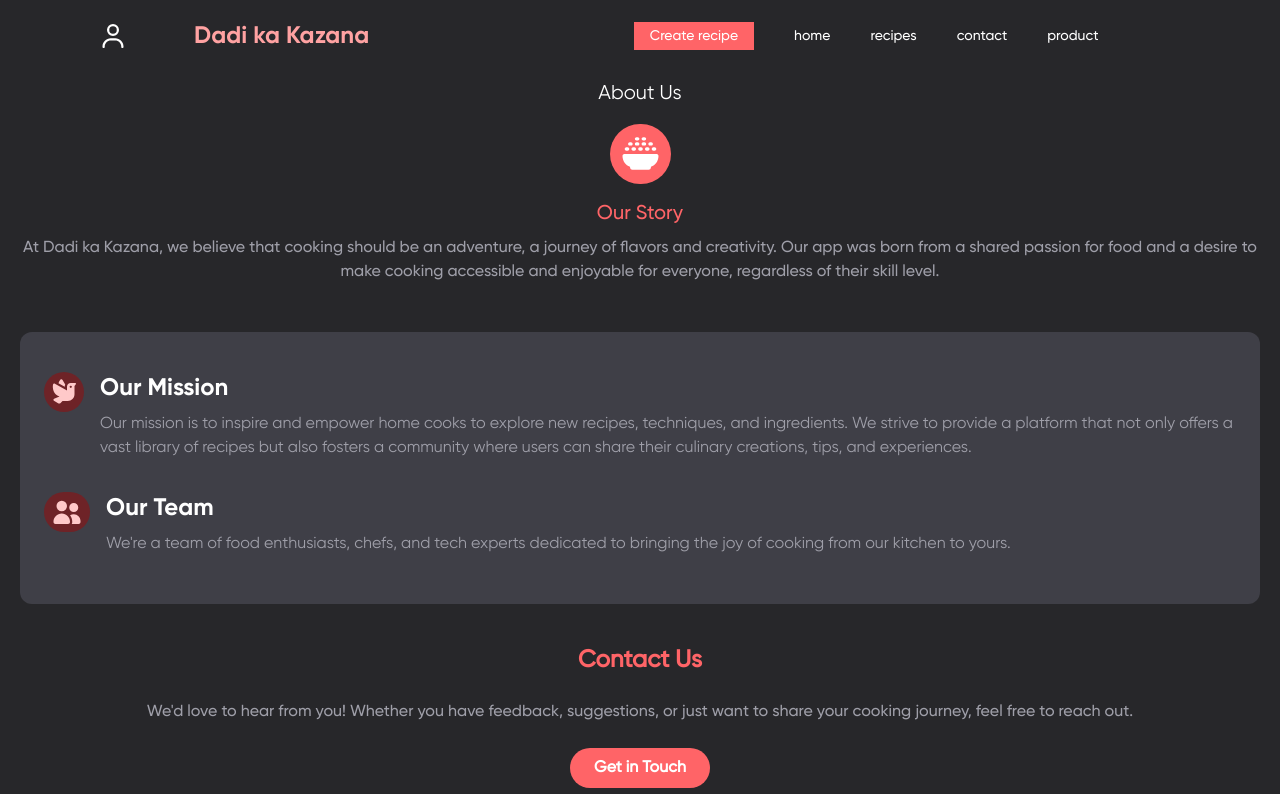
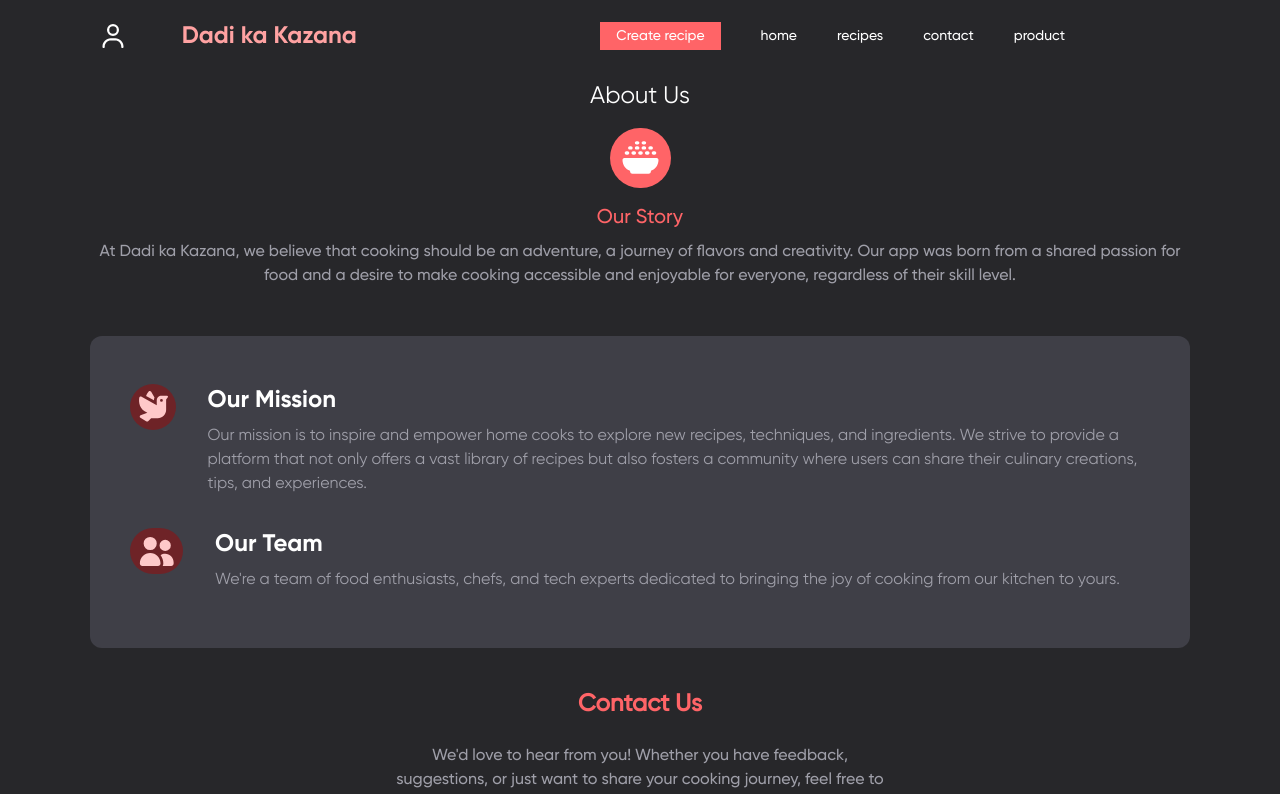
Before and after one commit to itsmepraksh/Dadi-ka-Khazana, a React (Vite) app: page /about in a window 1280 px wide. Shown: the top 794 px of the page. Built offline with nearby package versions, Linux system fonts and the light colour scheme.

Commit message:
Feat: Enhance responsive design across components; update AddRecipe, Nav, Home, Profile, About, Privacy, FeatureRecipeCard, and PopularRecipeCard for improved layout and usability

```diff
--- a/src/components/FeatureRecipeCard.jsx
+++ b/src/components/FeatureRecipeCard.jsx
@@ -2,8 +2,8 @@ import React from "react";
 
 const FeatureRecipeCard = ({ imgSrc, recipeName, recipeFrom }) => {
   return (
-    <div id="feature-card" className="shrink-[0]">
-      <img className="w-40 rounded-lg" src={imgSrc} alt="recipe-image" />
+    <div id="feature-card" className="shrink-[0] lg:w-50 xl:w-60">
+      <img className="w-40 lg:w-full rounded-lg" src={imgSrc} alt="recipe-image" />
       <h1 className="py-1 text-lg">{recipeName}</h1>
       <p className="text-sm text-red-300">{recipeFrom}</p>
     </div>
--- a/src/components/Nav.jsx
+++ b/src/components/Nav.jsx
@@ -1,24 +1,45 @@
-import { useContext, useState } from "react";
+import { useContext, useEffect, useState } from "react";
 import { NavLink, useNavigate } from "react-router-dom";
 import { FontAwesomeIcon } from "@fortawesome/react-fontawesome";
 import { faUser } from "@fortawesome/free-regular-svg-icons";
 import { RecipeContext } from "../context/DataContext";
 import AddRecipe from "./AddRecipe";
+import { width } from "@fortawesome/free-brands-svg-icons/fa11ty";
 
 
 const Nav = () => {
   const [toggle, setToggle] = useState(false);
-  const {recipe, setRecipe , setShowBtn , showBtn} = useContext(RecipeContext)
+  const { recipe, setRecipe, setShowBtn, showBtn } = useContext(RecipeContext)
 
   const navigate = useNavigate()
+
+  useEffect(() => {
+
+    const handleResize = () => {
+      if (window.innerWidth >= 768) setToggle(false)
+
+    }
+
+    handleResize()
+    window.addEventListener('resize',handleResize);
+
+    return ()=>{
+      window.removeEventListener('resize',handleResize)
+    }
+
+  }, [])
+
+
   return (
-    <div className="w-full z-[999]  bg-zinc-800 fixed md:flex md:justify-between md:px-10  md:pl-[7%]">
-      <div id="nav-data" className="p-5 md:px-2 flex flex-row-reverse md:flex-row md:w-[35%] xl:w-[25%] items-center gap-2 justify-between ">
-        <FontAwesomeIcon onClick={()=>navigate('/profile')} className="text-2xl" icon={faUser} />
-        <h1 onClick={()=>navigate('/')} className="text-red-300 font-['GilroyBold'] text-2xl  ">
+    <div className="w-full z-[999]  bg-zinc-800 fixed  ">
+      <div className=" md:flex md:justify-between md:px-[7%] z-[999]">
+
+        <div id="nav-data" className="p-5 md:px-2   flex flex-row-reverse md:flex-row md:w-[35%] xl:w-[25%] items-center gap-2 justify-between ">
+          <FontAwesomeIcon onClick={() => navigate('/profile')} className="text-2xl" icon={faUser} />
+          <h1 onClick={() => navigate('/')} className="text-red-300 font-['GilroyBold'] text-2xl  ">
             Dadi ka Kazana
           </h1>
-        <h2 onClick={() =>setToggle(!toggle)} className="text-2xl md:hidden">
+          <h2 onClick={() => setToggle(!toggle)} className="text-2xl md:hidden">
             &#9776;
           </h2>
         </div>
@@ -33,7 +54,7 @@ const Nav = () => {
           <NavLink
             className={(e) =>
               e.isActive
-              ? "px-4 py-1 bg-red-400 active:scale-[0.9]"
+                ? "px-4 py-1 bg-red-500/90 md:bg-red-400 active:scale-[0.9]"
                 : "bg-red-300 px-4 py-1"
             }
             onClick={() => {
@@ -73,9 +94,10 @@ const Nav = () => {
             product
           </NavLink>
         </div>
+      </div>
 
       {
-            showBtn ? <AddRecipe setShowBtn={setShowBtn}/> : ""
+        showBtn ? <AddRecipe setShowBtn={setShowBtn} /> : ""
       }
 
     </div>
--- a/src/components/PopularRecipeCard.jsx
+++ b/src/components/PopularRecipeCard.jsx
@@ -3,7 +3,7 @@ import React from 'react'
 const PopularRecipeCard = ({imgSrc , recipeName , recipeDesc}) => {
   return (
     <div id="popular-card" className="shrink-[0]">
-      <img className="w-72 max-h-40 object-cover rounded-lg" src={imgSrc} alt="popular-recipe-image" />
+      <img className="w-72 max-h-40 xl:w-96 xl:max-h-56 object-cover rounded-lg" src={imgSrc} alt="popular-recipe-image" />
       <h1 className="py-1 text-lg">{recipeName}</h1>
       <p className="text-sm text-zinc-400">{recipeDesc}</p>
     </div>
--- a/src/pages/About.jsx
+++ b/src/pages/About.jsx
@@ -7,34 +7,34 @@ const About = () => {
 
   const navigate = useNavigate()
   return (
-    <div className="py-20 px-5">
+    <div className="py-20 px-5 md:px-[7%]">
 
-      <h1 className=" text-center text-xl font-['GilroyRegular'] ">About Us</h1>
+      <h1 className=" text-center text-xl md:text-2xl font-['GilroyRegular'] ">About Us</h1>
       <div id="about-part" className="flex flex-col items-center justify-center pb-10">
         <FontAwesomeIcon className="bg-red-400 p-2 py-3 text-4xl rounded-full my-4" icon={faBowlRice} />
         <h2 className="text-xl font-[GilroyMedium] text-red-400 ">Our Story</h2>
         <p className="text-center py-2 text-zinc-400">At Dadi ka Kazana, we believe that cooking should be an adventure, a journey of flavors and creativity. Our app was born from a shared passion for food and a desire to make cooking accessible and enjoyable for everyone, regardless of their skill level.</p>
       </div>
 
-      <div id="about-desc" className="bg-zinc-700 rounded-xl px-6 py-10  flex flex-col gap-6">
-        <div id="mission" className="flex gap-4 items-start">
-          <FontAwesomeIcon className="bg-red-900/70 text-red-200 p-2 text-2xl rounded-full" icon={faDove} />
+      <div id="about-desc" className="bg-zinc-700 rounded-xl px-6 md:px-10 py-10 md:py-12  flex flex-col gap-6">
+        <div id="mission" className="flex gap-4 md:gap-8 items-start">
+          <FontAwesomeIcon className="bg-red-900/70 text-red-200 p-2 text-2xl md:text-3xl rounded-full" icon={faDove} />
           <div id="mission-desc">
             <h1 className="text-2xl  font-['GilroyBold']">Our Mission</h1>
             <p className="text-zinc-400 font-['GilroyRegular'] py-2">Our mission is to inspire and empower home cooks to explore new recipes, techniques, and ingredients.
               We strive to provide a platform that not only offers a vast library of recipes but also fosters a community where users can share their culinary creations, tips, and experiences.</p>
           </div>
         </div>
-        <div id="team" className="flex gap-4 items-start">
-          <FontAwesomeIcon className="bg-red-900/70 text-red-200 p-2 text-2xl rounded-full" icon={faUserGroup} />
-          <div id="team-desc">
+        <div id="team" className="flex gap-4 md:gap-8 items-start">
+          <FontAwesomeIcon className="bg-red-900/70 text-red-200 p-2 text-2xl md:text-3xl rounded-full" icon={faUserGroup} />
+          <div id="team-desc" className="">
             <h1 className="text-2xl  font-['GilroyBold']">Our Team</h1>
-            <p className="text-zinc-400 font-['GilroyRegular'] py-2">We're a team of food enthusiasts, chefs, and tech experts dedicated to bringing the joy of cooking from our kitchen to yours.</p>
+            <p className="text-zinc-400 font-['GilroyRegular'] py-2 ">We're a team of food enthusiasts, chefs, and tech experts dedicated to bringing the joy of cooking from our kitchen to yours.</p>
           </div>
         </div>
       </div>
 
-      <div id="about-contact" className="py-10 flex flex-col items-center text-center">
+      <div id="about-contact" className="py-10 flex flex-col items-center md:place-self-center text-center md:w-1/2">
         <h2 className="text-2xl font-[GilroyMedium] text-red-400 font-bold ">Contact Us</h2>
         <p className="text-zinc-400 p-6">We'd love to hear from you! Whether you have feedback, suggestions, or just want to share your cooking journey, feel free to reach out.</p>
         <button onClick={()=>navigate('/contact')} className="bg-red-400 font-['GilroyMedium'] font-bold px-6 py-2 rounded-4xl ">Get in Touch</button>
--- a/src/pages/Home.jsx
+++ b/src/pages/Home.jsx
@@ -63,7 +63,7 @@ const Home = () => {
 
       <section id="feature">
         <h1 className="text-2xl font-['GilroyBold'] pb-4">Featured Recipes</h1>
-        <div id="feature-recipes-box" className="flex flex-wrap gap-4">
+        <div id="feature-recipes-box" className="flex flex-wrap gap-4 lg:gap-6 xl:gap-10">
           <FeatureRecipeCard
             imgSrc={
               "https://images.unsplash.com/photo-1631452180519-c014fe946bc7?q=80&w=387&auto=format&fit=crop&ixlib=rb-4.1.0&ixid=M3wxMjA3fDB8MHxwaG90by1wYWdlfHx8fGVufDB8fHx8fA%3D%3D"
@@ -97,7 +97,7 @@ const Home = () => {
 
       <section id="popular" className="py-10">
         <h1 className="text-2xl font-['GilroyBold'] pb-4">Popular Recipes</h1>
-        <div id="popular-recipe-box" className="flex overflow-x-scroll gap-4">
+        <div id="popular-recipe-box" className="flex overflow-x-scroll gap-4 xl:gap-10">
           <PopularRecipeCard
             imgSrc={
               "https://images.unsplash.com/photo-1631452180519-c014fe946bc7?q=80&w=387&auto=format&fit=crop&ixlib=rb-4.1.0&ixid=M3wxMjA3fDB8MHxwaG90by1wYWdlfHx8fGVufDB8fHx8fA%3D%3D"
--- a/src/pages/Privacy.jsx
+++ b/src/pages/Privacy.jsx
@@ -4,7 +4,7 @@ import PrivacyTerms from "../components/PrivacyTerms"
 
 const Privacy = () => {
   return (
-    <div id='privacy' className='py-20 px-5'>
+    <div id='privacy' className='py-20 px-5 md:px-[7%]'>
         <h1 className=" text-center text-xl font-['GilroyRegular'] ">Privacy Policy</h1>
         <div id="privacy-terms" className="py-4 flex flex-col gap-4">
             <PrivacyTerms
```
Also changed, not shown: src/components/AddRecipe.jsx (+3 -13 lines), src/pages/Profile.jsx (+4 -4 lines). Lines whose indentation alone changed are shown as unchanged.
